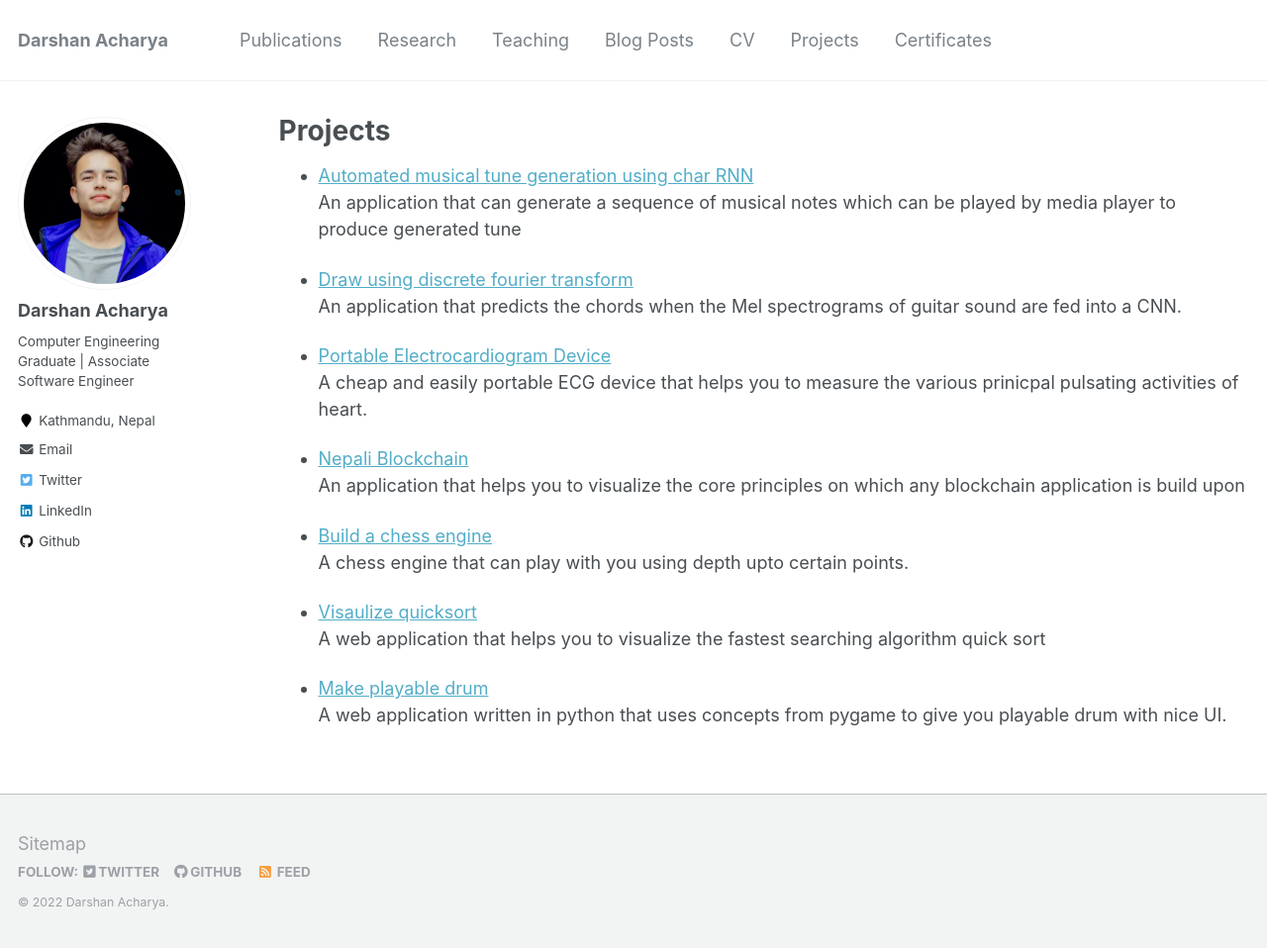
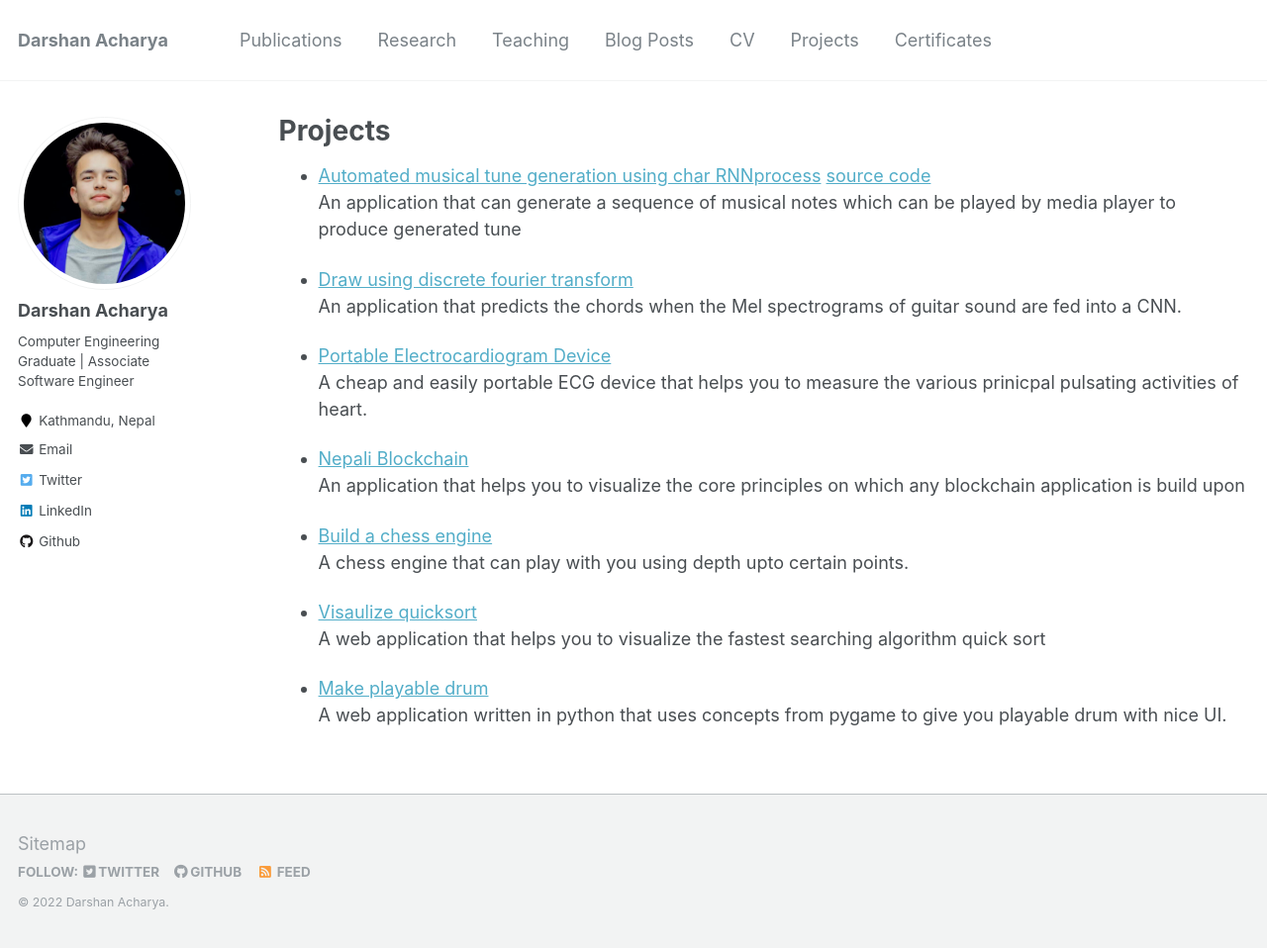
Before and after one commit to acharyadarshan/acharyadarshan.github.io, a Jekyll site: the page built from _pages/projects.md, in a window 1280 px wide and 958 px high. Shown: the whole window at 99% size. Built offline with Jekyll 4.4.1, drawn with Linux system fonts in a browser that asks for light colours.

Commit message:
Link updated for charrnn

```diff
--- a/_pages/projects.md
+++ b/_pages/projects.md
@@ -5,7 +5,7 @@ permalink: /projects/
 author_profile: true
 ---
 
-- [Automated musical tune generation using char RNN](https://github.com/acharyadarshan/Nepali_Plagiarism_Detection)<br>
+- [Automated musical tune generation using char RNN](https://github.com/acharyadarshan/Nepali_Plagiarism_Detection)[process](https://acharyadarshan.github.io/2020/03/web-pelican-intro/) [source code](https://github.com/acharyadarshan/Automated-musical-tune-generation-using-char-RNN)<br>
 An application that can generate a sequence of musical notes which can be played by media player to produce generated tune
 
 - [Draw using discrete fourier transform](https://discretefouriervisualize.netlify.app/)<br>
```
